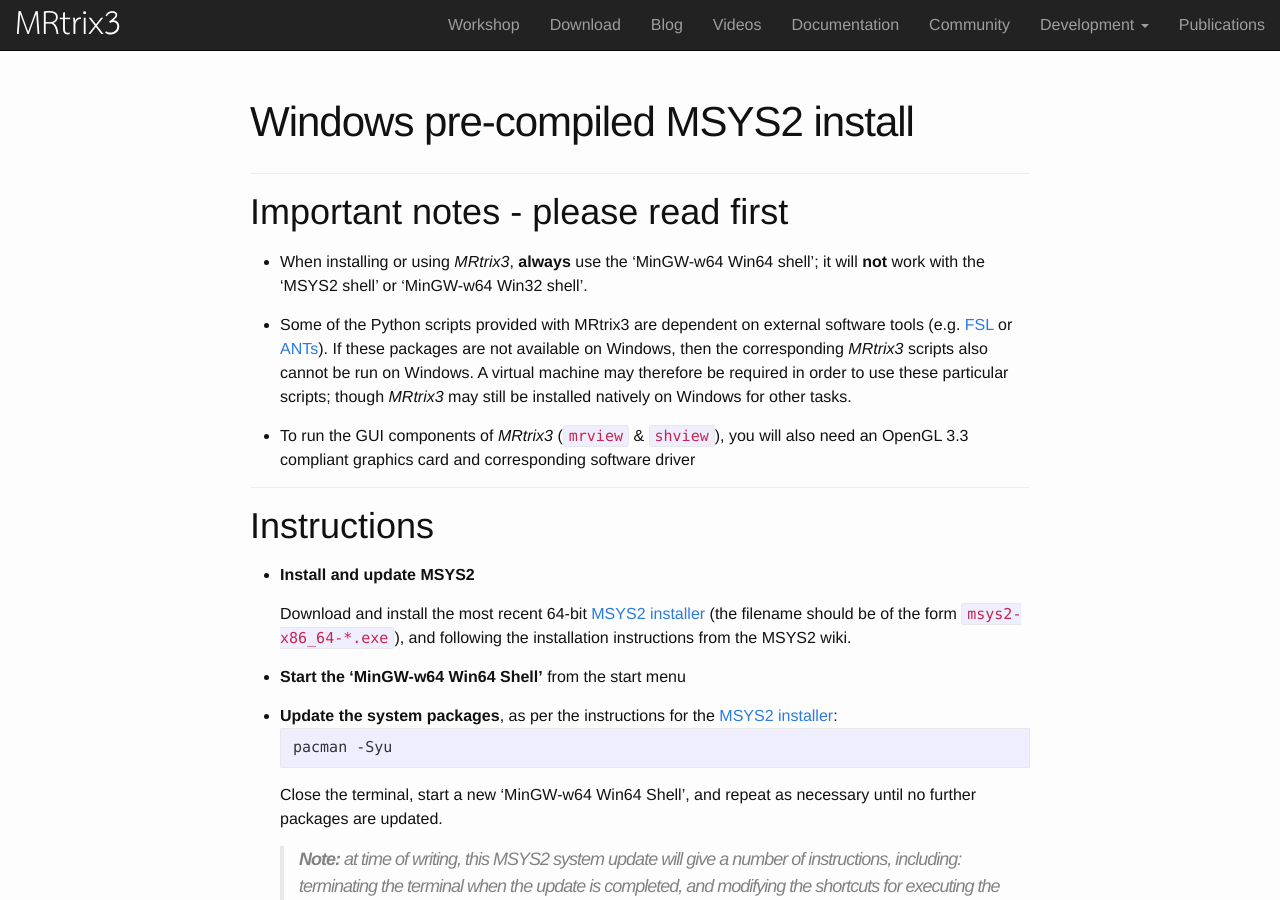
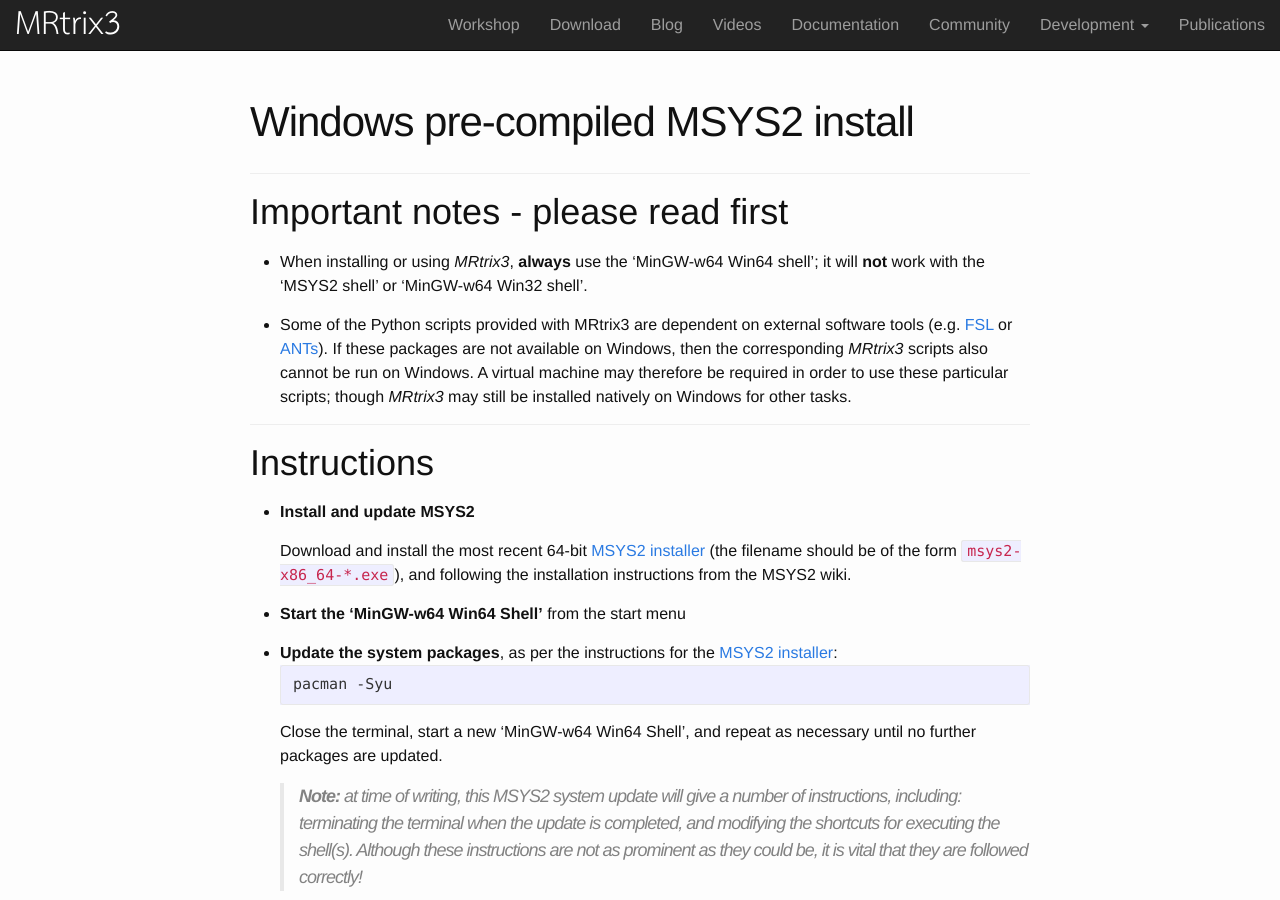
Before and after one commit to MRtrix3/MRtrix3.github.io, a Jekyll site: the page built from download/windows-msys2.md, in a window 1280 px wide and 900 px high. Built offline with Jekyll 4.4.1, drawn with Linux system fonts in a browser that asks for light colours; nearby versions of some CDN libraries.

Commit message:
remove OpenGL requirements from MSYS2 instructions
since these apply for all platforms anyway.

```diff
--- a/download/windows-msys2.md
+++ b/download/windows-msys2.md
@@ -21,9 +21,6 @@
   Windows.  A virtual machine may therefore be required in order to use these
   particular scripts; though *MRtrix3* may still be installed natively on
   Windows for other tasks.
-
-- To run the GUI components of *MRtrix3* (`mrview` & `shview`), you will also
-  need an OpenGL 3.3 compliant graphics card and corresponding software driver
 
 ---
 
```
